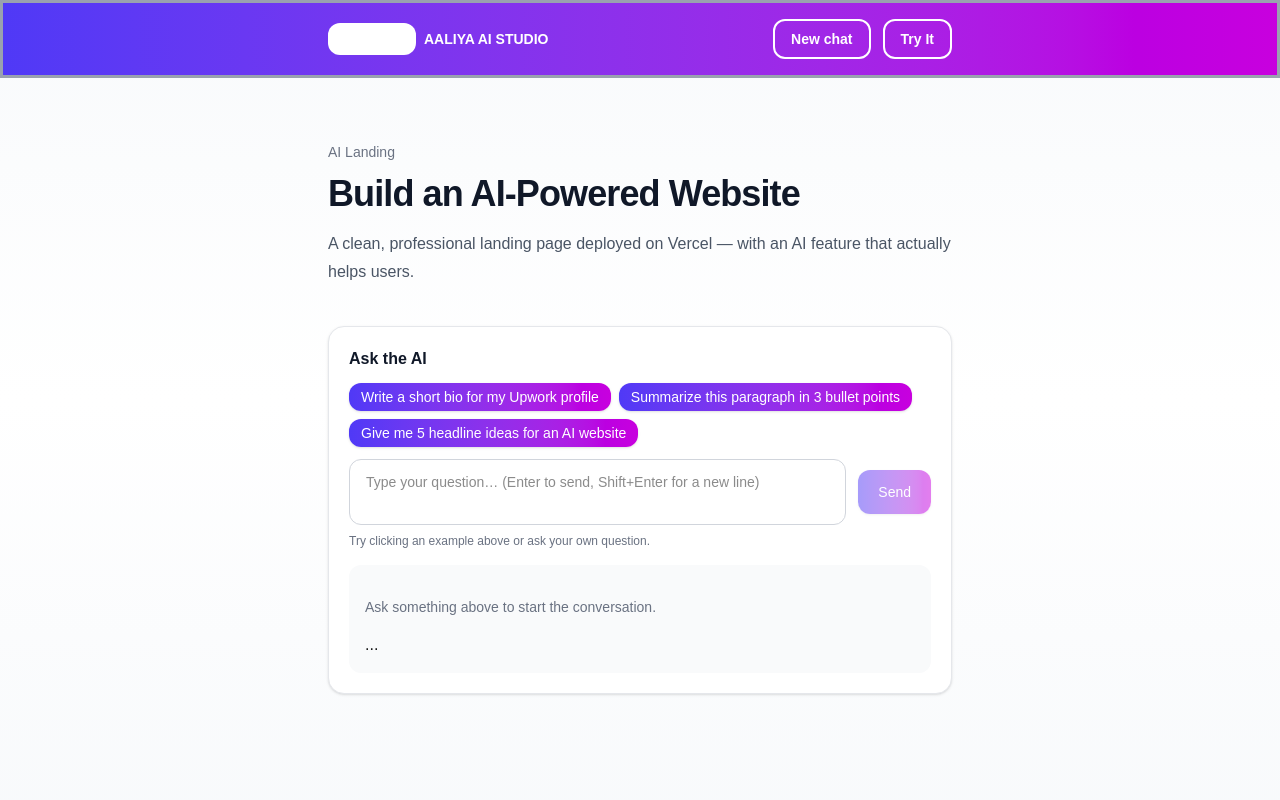
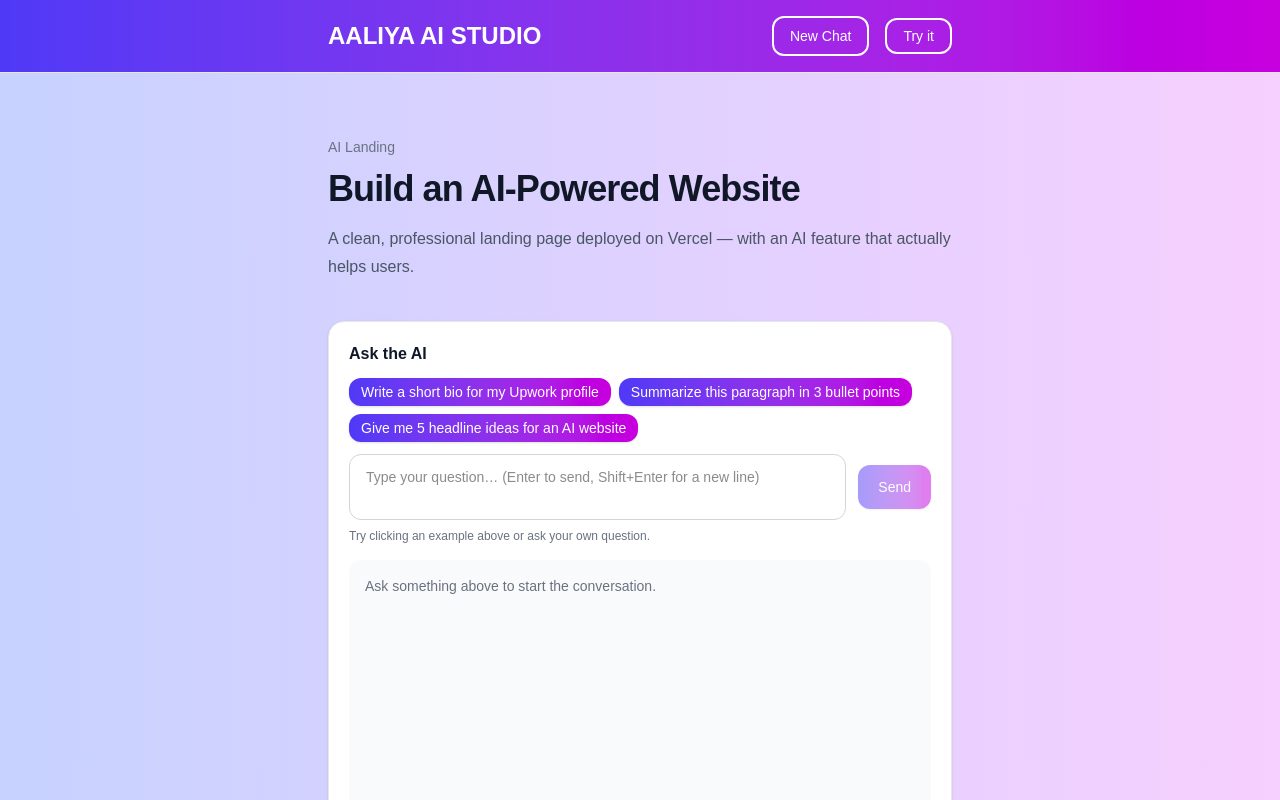
Before and after one commit to akberlaasi/ai-landing, a Next.js app: page / in a window 1280 px wide. Shown: the top 800 px of the page. Built offline with nearby package versions, Linux system fonts and the light colour scheme.

Commit message:
Scroll Bar, Bubbles Shortcut, Clear Chat, Color Change

```diff
--- a/app/page.tsx
+++ b/app/page.tsx
@@ -1,28 +1,27 @@
 "use client";
+
+import { useState } from "react";
 import Header from "@/components/Header";
 import Hero from "@/components/Hero";
 import ChatBox from "@/components/ChatBox";
-import { useState } from "react";
 
-
-
-
-export default function Home() {
+export default function Page() {
   const [messages, setMessages] = useState<
     { role: "user" | "assistant"; content: string }[]
   >([]);
 
-  const [resetKey, setResetKey] = useState(0);
+  const [resetKey, setResetKey] = useState(0); // Add a key to reset chat
 
+  // This will handle clearing the chat history
   function handleNewChat() {
-    setMessages([]);
-    setResetKey((k) => k + 1);
+    setMessages([]); // Clear messages
+    setResetKey((prevKey) => prevKey + 1); // Increment the resetKey to reset child components
   }
 
   return (
-    <main className="min-h-screen bg-gradient-to-b from-slate-50 via-white to-slate-50">
-      <Header onNewChat={handleNewChat} />
-        <div className="mx-auto max-w-2xl px-6 py-16">
+    <main className="min-h-screen bg-gradient-to-r from-indigo-200 to-fuchsia-200 ">
+      <Header onNewChat={handleNewChat} /> {/* Pass the handleNewChat function */}
+      <div className="mx-auto max-w-2xl px-6 py-16">
         <Hero />
         <div className="mt-10">
           <ChatBox messages={messages} setMessages={setMessages} resetKey={resetKey} />
--- a/components/ChatBox.tsx
+++ b/components/ChatBox.tsx
@@ -1,5 +1,5 @@
 "use client";
-import { useState, useEffect } from "react";
+import { useEffect, useRef, useState } from "react";
 
 export default function ChatBox({
   messages,
@@ -12,29 +12,36 @@ export default function ChatBox({
   >;
   resetKey: number;
 }) {
+  const [message, setMessage] = useState("");
+  const [loading, setLoading] = useState(false);
 
-  const [message, setMessage] = useState("");
-  useEffect(() => {
-  setMessage("");
-}, [resetKey]);
-  const [loading, setLoading] = useState(false);
+  const bottomRef = useRef<HTMLDivElement | null>(null);
+
   const examples = [
     "Write a short bio for my Upwork profile",
     "Summarize this paragraph in 3 bullet points",
     "Give me 5 headline ideas for an AI website",
   ];
 
+  // A) Clear input when New chat happens
+  useEffect(() => {
+    setMessage("");
+  }, [resetKey]);
+
+  // B) Auto-scroll when messages change
+  useEffect(() => {
+    bottomRef.current?.scrollIntoView({ behavior: "smooth" });
+  }, [messages]);
+
   async function handleSend() {
+    // 0) Block empty sends
+    if (!message.trim() || loading) return;
 
-  if (!message.trim()) return;
-
-  setLoading(true);
-try {
-  // 0) Block empty sends
-  if (!message.trim()) return;
+    // Keep a copy of what user asked (because we clear the input)
+    const userText = message;
 
     // 1) Add USER message immediately
-  setMessages((prev) => [...prev, { role: "user", content: message }]);
+    setMessages((prev) => [...prev, { role: "user", content: userText }]);
 
     // 2) Clear input for better UX
     setMessage("");
@@ -45,10 +52,11 @@ try {
     // 4) Add ASSISTANT placeholder (we will stream into this)
     setMessages((prev) => [...prev, { role: "assistant", content: "" }]);
 
+    try {
       const res = await fetch("/api/chat", {
         method: "POST",
         headers: { "Content-Type": "application/json" },
-    body: JSON.stringify({ message }),
+        body: JSON.stringify({ message: userText }),
       });
 
       const reader = res.body?.getReader();
@@ -72,7 +80,7 @@ try {
         const { value, done } = await reader.read();
         if (done) break;
 
-    result += decoder.decode(value);
+        result += decoder.decode(value, { stream: true });
 
         // Update ONLY the last assistant message while streaming
         setMessages((prev) => {
@@ -82,22 +90,30 @@ try {
         });
       }
     } catch (e) {
-  setMessages((prev) => [
-    ...prev,
-    { role: "assistant", content: "Error: could not reach server." },
-  ]);
+      // Replace last assistant message (avoid adding extra bubble)
+      setMessages((prev) => {
+        const copy = [...prev];
+        copy[copy.length - 1] = {
+          role: "assistant",
+          content: "Error: could not reach server.",
+        };
+        return copy;
+      });
     } finally {
       setLoading(false);
     }
-
   }
 
   return (
-  <section id="chat" className="mt-8 rounded-2xl border border-gray-200 bg-white p-5 shadow-sm">
+    <section
+      id="chat"
+      className="mt-8 rounded-2xl border border-gray-200 bg-white p-5 shadow-sm"
+    >
       <div className="flex items-center justify-between">
         <h2 className="text-base font-semibold text-gray-900">Ask the AI</h2>
       </div>
 
+      {/* Example prompts */}
       <div className="mt-3 flex flex-wrap gap-2">
         {examples.map((text) => (
           <button
@@ -111,6 +127,7 @@ return (
         ))}
       </div>
 
+      {/* Input + Send */}
       <div className="mt-3 flex flex-col gap-3 sm:flex-row sm:items-center">
         <textarea
           value={message}
@@ -124,7 +141,7 @@ return (
           placeholder="Type your question… (Enter to send, Shift+Enter for a new line)"
           rows={2}
           className="w-full resize-none rounded-xl border border-gray-300 px-4 py-3 text-sm outline-none focus:border-gray-900"
-      ></textarea>
+        />
 
         <button
           onClick={handleSend}
@@ -133,22 +150,22 @@ return (
         >
           {loading ? "Sending..." : "Send"}
         </button>
-
       </div>
 
+      {/* Hint */}
       <p className="mt-2 text-xs text-gray-500">
         Try clicking an example above or ask your own question.
       </p>
 
-    <div className="mt-4 rounded-xl bg-gray-50 p-4">
-
-      <div className="mt-4 space-y-3">
+      {/* Messages */}
+      <div className="mt-4 h-[420px] overflow-y-auto rounded-xl bg-gray-50 p-4">
         {messages.length === 0 ? (
           <div className="text-sm text-gray-500">
             Ask something above to start the conversation.
           </div>
         ) : (
-          messages.map((m, idx) => (
+          <div className="space-y-3">
+            {messages.map((m, idx) => (
               <div
                 key={idx}
                 className={
@@ -156,25 +173,28 @@ return (
                     ? "ml-auto w-fit max-w-[85%] rounded-2xl bg-gray-900 px-4 py-2 text-sm text-white whitespace-pre-wrap"
                     : "mr-auto w-fit max-w-[85%] rounded-2xl border border-gray-200 bg-white px-4 py-2 text-sm text-gray-900 whitespace-pre-wrap"
                 }
+                title={m.content} // Tooltip to show the full message on hover
               >
-              {m.content}
+                {m.role === "user"
+                  ? m.content.length > 30
+                    ? m.content.substring(0, 30) + "..."
+                    : m.content
+                  : m.content}
               </div>
-          ))
+            ))}
+          </div>
         )}
-      </div>
 
-      <div className="mt-4 space-y-3">
-  ...
-</div>
-
-{loading ? (
-  <div className="mt-3 mr-auto w-fit max-w-[85%] rounded-2xl border border-gray-200 bg-white px-4 py-2 text-sm text-gray-500">
+        {/* Extra typing bubble (optional) */}
+        {loading && messages.length > 0 && messages[messages.length - 1]?.role !== "assistant" ? (
+          <div className="mt-3 mr-auto w-fit max-w-[85%] rounded-2xl border border-gray-200 bg-slate-200 px-4 py-2 text-sm text-gray-600">
             Typing…
           </div>
         ) : null}
 
+        {/* Scroll anchor */}
+        <div ref={bottomRef} />
       </div>
     </section>
   );
-
 }
--- a/components/Header.tsx
+++ b/components/Header.tsx
@@ -1,29 +1,24 @@
 export default function Header({ onNewChat }: { onNewChat: () => void }) {
   return (
-    <header className="border border-3 border-gray-400 bg-gradient-to-r from-indigo-600 to-fuchsia-600">
+    <header className="border-b border-gray-200 bg-gradient-to-r from-indigo-600 to-fuchsia-600">
       <div className="mx-auto flex max-w-2xl items-center justify-between px-6 py-4">
-        <div className="flex items-center gap-2">
-          <div className="h-8 w-22 rounded-xl bg-white" />
-          <span className="text-sm font-semibold text-white">AALIYA AI STUDIO</span>
-        </div>
-
-<div className="flex items-center gap-3">
+        <span className="text-2xl font-semibold text-white">AALIYA AI STUDIO</span>
+        <div className="space-x-4">
+          {/* New Chat Button */}
           <button
-    type="button"
             onClick={onNewChat}
-    className="rounded-xl border-2 border-white bg-transparent px-4 py-2 text-sm font-semibold text-white hover:bg-white hover:text-gray-900 transition"
+            className="rounded-xl bg-transparent border-2 border-white text-white px-4 py-2 text-sm font-medium"
           >
-    New chat
+            New Chat
           </button>
-
+          {/* Try It Button */}
           <a
             href="#chat"
-    className="rounded-xl border-2 border-white bg-transparent px-4 py-2 text-sm font-semibold text-white hover:bg-white hover:text-gray-900 transition"
+            className="rounded-xl bg-transparent border-2 border-white text-white px-4 py-2 text-sm font-medium"
           >
-    Try It
+            Try it
           </a>
         </div>
-
       </div>
     </header>
   );
```
Lines whose indentation alone changed are shown as unchanged.
